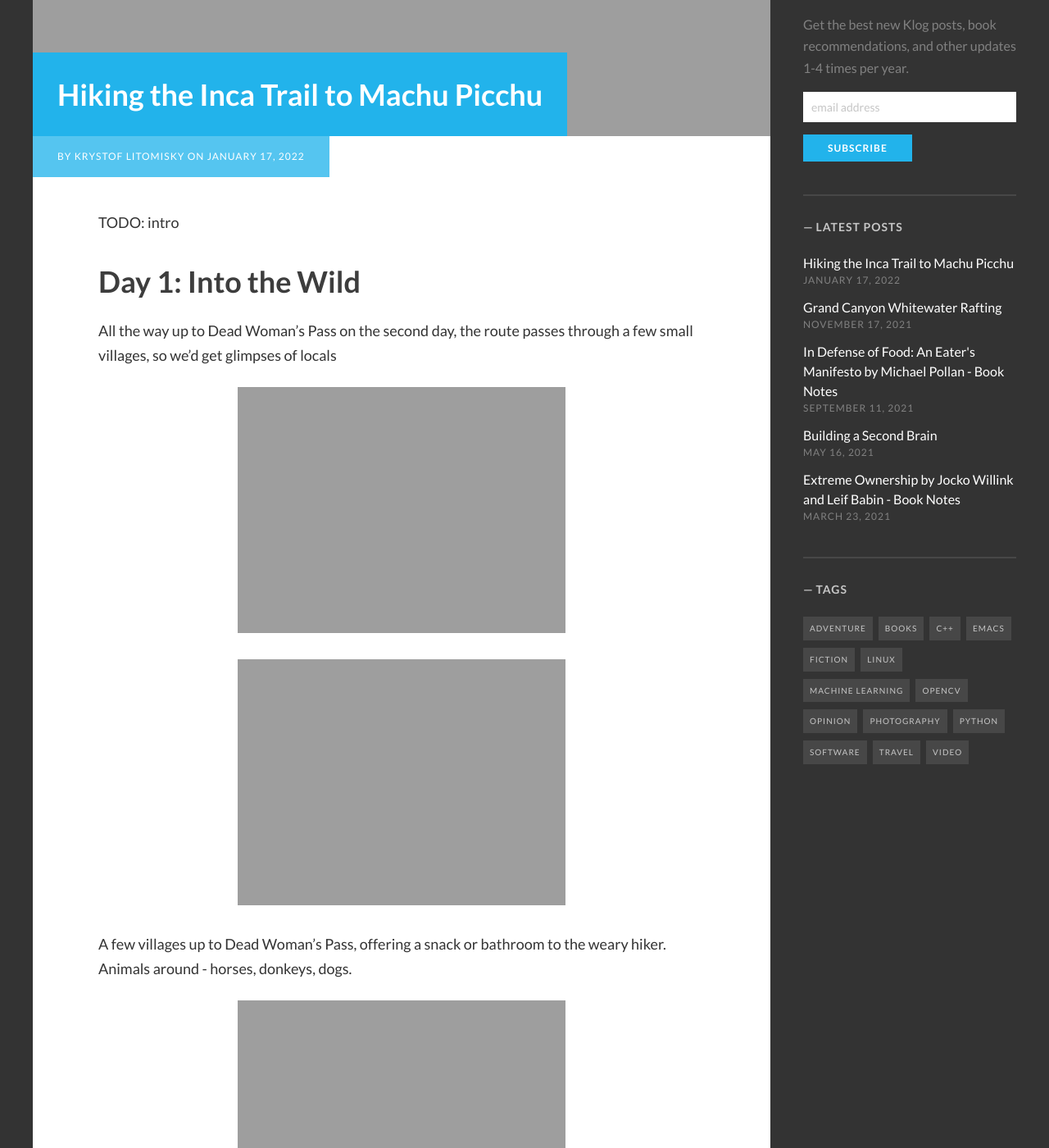
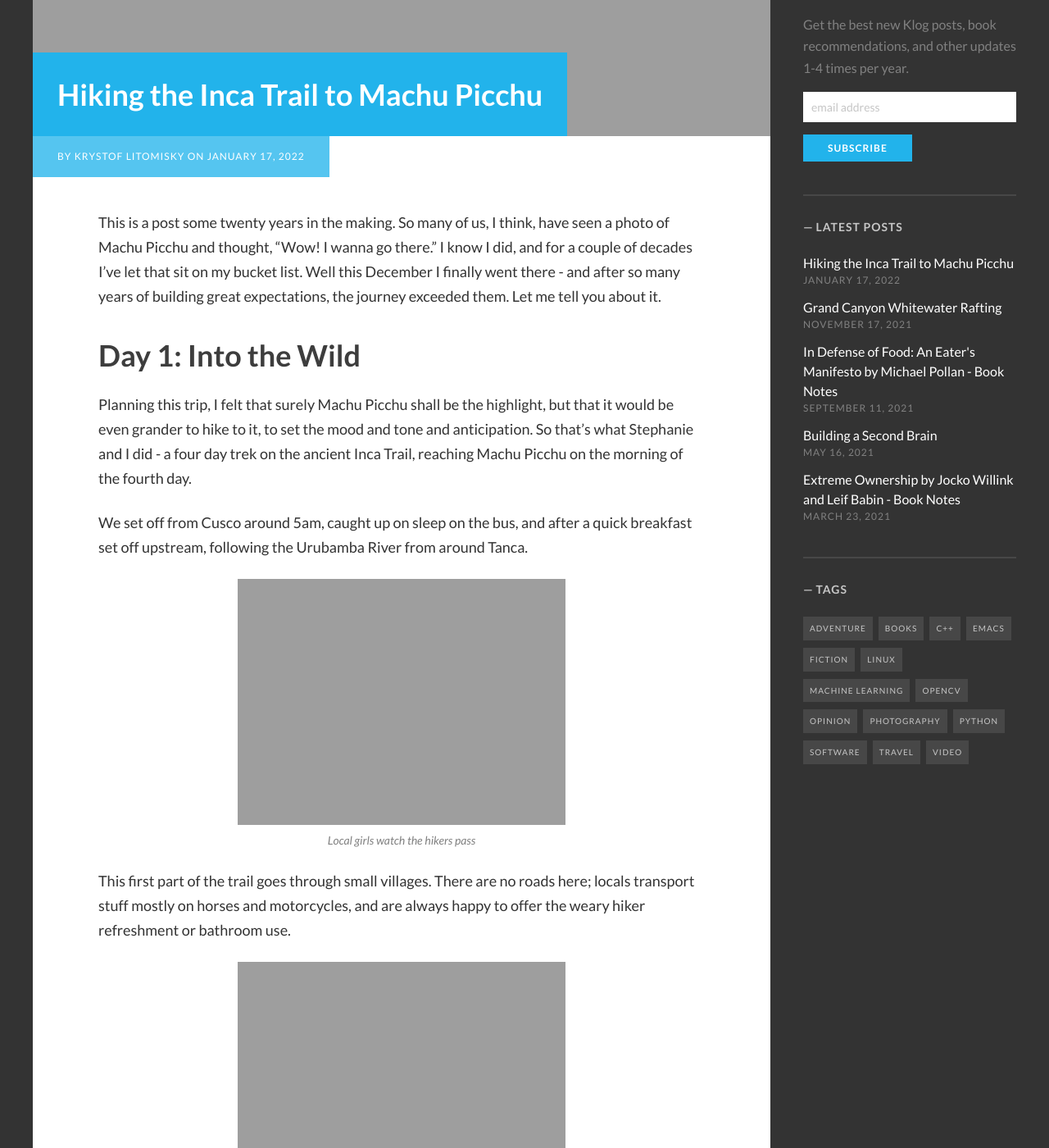
Before and after one commit to krystofl/krystofl.github.io, a Jekyll site: the page built from _posts/2022-01-17-inca-trail-to-machu-picchu.md, in a window 1280 px wide and 1400 px high, scrolled down 662 px. Shown: the whole window at 82% size. Built offline with Jekyll 4.4.1, drawn with Linux system fonts in a browser that asks for light colours; some web fonts are replaced; comment, search, counter and statistics services are not loaded; some of the changed text lies outside the part shown.

Commit message:
First complete-ish draft of Inca trail post

```diff
--- a/_posts/2022-01-17-inca-trail-to-machu-picchu.md
+++ b/_posts/2022-01-17-inca-trail-to-machu-picchu.md
@@ -1,46 +1,65 @@
 ---
 layout: post
 title: Hiking the Inca Trail to Machu Picchu
-description: ""
+description: "Hiking the Inca Trail to Machu Picchu"
 tags: [Photography, Adventure, Travel]
 photos_dir: "2022-01-17-inca-trail-to-machu-picchu"
 banner_image: 20211226-224112-peru-KXL08423-Pano-Edit.jpg
 ---
 
-TODO: intro
-
-<!--more-->
+This is a post some twenty years in the making. So many of us, I think, have seen a photo of Machu Picchu and thought, "Wow! I wanna go there." I know I did, and for a couple of decades I've let that sit on my bucket list. Well this December I finally went there - and after so many years of building great expectations, the journey exceeded them. Let me tell you about it.
 
 
 # Day 1: Into the Wild
 
-All the way up to Dead Woman's Pass on the second day, the route passes through a few small villages, so we'd get glimpses of locals
+Planning this trip, I felt that surely Machu Picchu shall be the highlight, but that it would be even grander to hike to it, to set the mood and tone and anticipation. So that's what Stephanie and I did - a four day trek on the ancient Inca Trail, reaching Machu Picchu on the morning of the fourth day.
+
+We set off from Cusco around 5am, caught up on sleep on the bus, and after a quick breakfast set off upstream, following the Urubamba River from around Tanca.
 
 {% include post_image_full_lightbox.html
    filename="20211223-225944-peru-KXL07705.jpg"
    title="Local girls watch the hikers pass"
-   caption="" %}
+   caption="Local girls watch the hikers pass" %}
+
+<!--more-->
+
+This first part of the trail goes through small villages. There are no roads here; locals transport stuff mostly on horses and motorcycles, and are always happy to offer the weary hiker refreshment or bathroom use.
+
+{% include post_image_full_lightbox.html
+  filename="20211224-015212-peru-KXL07804.jpg"
+  title="A Peruvian man herds horses"
+  caption="" %}
+
+Most of the way up to Dead Woman's Pass, we'd see dogs walking on the trail - sometimes with people, but often alone. They were domesticated and well-fed, just making their merry way from outpost to another.
 
 {% include post_image_full_lightbox.html
    filename="20211224-004614-peru-KXL07737.jpg"
-   title="A horse feeds itself on a high plateau"
+   title="A horse grazes on a high plateau"
    caption="" %}
 
-A few villages up to Dead Woman's Pass, offering a snack or bathroom to the weary hiker. Animals around - horses, donkeys, dogs.
+ About three miles later we left the Urubamba River behind and started the ascent along the steeper Cusichaca River. This soon led us to the first Inca Ruins we'd pass on the trail: Llactapata, keeping a watchful eye on Patallacta in the valley below.
 
 {% include post_image_full_lightbox.html
    filename="20211224-011924-peru-KXL07769-Pano-Edit.jpg"
    title="Llactapata on the left keeps watch over Patallacta below"
    caption="Llactapata on the left keeps watch over Patallacta below" %}
 
-Not the original names - those are long forgotten. These names were given these places by those who rediscovered them, usually in the early 20th century. I think usually "discovery" here means someone ventured to the country and spoke to locals, who knew about the ruins and took the explorers there.
+I was overcome with great joy here - walking almost alone through these Inca ruins in the rugged Andes... this is exactly what I was looking for. Such ancient history, magic and magnetism, some ineffable pull on strings that lay quiet waiting for just this moment...
 
-[Hiram Bingham III](https://en.wikipedia.org/wiki/Hiram_Bingham_III), sometimes credited as the inspiration for Indiana Jones.
+> Old longings nomadic leap,<br/>
+  Chafing at custom's chain;<br/>
+  Again from its brumal sleep<br/>
+  Wakens the ferine strain.<br/>
 
-{% include post_image_full_lightbox.html
-   filename="20211224-015212-peru-KXL07804.jpg"
-   title="A Peruvian man herds horses"
-   caption="" %}
+"Atavism" came to mind, both the word and the John Myers O'Hara poem.
+
+TODO: another photo of Llactapata here?
+
+What a beautiful world.
+
+The names of these places, by the way, are not the original names - those are long forgotten. These names were given these places by those who "discovered" them, usually American adventurers in the early 20th century. "Discovery" here means that someone spoke to locals, who knew about the ruins and took the explorers there. Chief among them was [Hiram Bingham](https://en.wikipedia.org/wiki/Hiram_Bingham_III), the legendary adventurer and (some say) inspiration for Indiana Jones.
+
+We climbed for a few more hours that day, had some dinner, and admired the stunning clear night sky for a while before settling in to sleep early. We'd be waking up around 5 the next morning - a long day lay ahead.
 
 {% include post_image_full_lightbox.html
    filename="20211224-094439-peru-KXL07851.jpg"
@@ -51,66 +70,73 @@
 
 # Day 2: Dead Woman's Pass
 
+After a hearty breakfast, we set off early. The second day is the most challenging, with some 4,500 feet of elevation gain, and a peak altitude just shy of 14,000 feet at Dead Woman's Pass.
+
 {% include post_image_full_lightbox.html
    filename="20211224-200415-peru-KXL07863.jpg"
    title="The Cloud Forest"
    caption="The Cloud Forest" %}
 
-Pass through multiple microclimates - Cloud Forest to the barren passes.
+The trail passes through multiple microclimates - in the morning we passed through the lush Cloud Forest, and a few hours later we were walking through  barren passes.
 
 {% include post_image_full_lightbox.html
    filename="20211224-200638-peru-KXL07865.jpg"
    title="Cloud Forest"
    caption="Cloud Forest" %}
 
+Demand to hike the trail is high (though much lower now due to covid), and so it is only allowed to trek here through one of the local companies. For branding, these all have a strongly established color identity. We went with the green machine of [Alpaca Expeditions](https://www.alpacaexpeditions.com/) and simply referred to the other companies as "the blue company", "the gray company", "the purple company", and "the orange company".
+
 {% include post_image_full_lightbox.html
    filename="20211224-203037-peru-KXL07883.jpg"
    title="Porters climb the many stairs to Dead Woman's Pass"
-   caption="Porters climb the many stairs to Dead Woman's Pass" %}
-
-Companies by color - Alpaca is green. We all referred to the others by color - there's the orange company, the purple company, the gray company, the blue company...
+   caption="Porters from 'the orange company' climb the many stairs to Dead Woman's Pass" %}
 
 {% include post_image_full_lightbox.html
    filename="20211224-211005-peru-KXL07895.jpg"
    title="Cows grazing on a high mountain plateau"
    caption="Cows grazing on a high mountain plateau" %}
 
+The December weather in this part of the Andes is mercurial, and we got our taste of rain on the climb to help sharpen our senses.
+
 {% include post_image_full_lightbox.html
   filename="20211224-215856-peru-KXL07903.jpg"
-  title="We got some cold rain to keep us sharp on the ascent to Dead Woman's Pass"
-  caption="We got some cold rain to keep us sharp on the ascent to Dead Woman's Pass" %}
+  title="The climb to Dead Woman's Pass"
+  caption="The climb to Dead Woman's Pass" %}
 
-We got our taste of rain
+The view from the top, after hours of struggle compounded by altitude, was amazing. I felt like the tough weather was a perfect match for the rugged Andes, and in my mind it improved the experience... the photos do not do it justice.
 
 {% include post_image_full_lightbox.html
    filename="20211224-230554-peru-KXL07928-Pano-Edit.jpg"
    title="The view from Dead Woman's Pass"
    caption="The view from Dead Woman's Pass" %}
 
+ I will admit to wishing that my "water-resistant" gloves were, in fact, "water-proof". That's a lesson learned.
+
 {% include post_image_full_lightbox.html
    filename="20211224-232202-peru-KXL07942.jpg"
    title="We descend from Dead Woman's Pass"
    caption="We descend from Dead Woman's Pass" %}
 
+We climbed back down 2,000 feet, ate a quick lunch... and started climbing again.
+
 {% include post_image_full_lightbox.html
    filename="20211225-032920-peru-KXL07982.jpg"
-   title="Rodrigo explains the secrets of Quipu"
-   caption="Rodrigo explains the secrets of Quipu" %}
+   title="Rodrigo explains what we know of the secrets of Quipu"
+   caption="Rodrigo explains what we know of the secrets of Quipu" %}
 
-[Quipu](https://en.wikipedia.org/wiki/Quipu) - the knot language
+[Quipu](https://en.wikipedia.org/wiki/Quipu) is the ancient method of recording information by knotting strings. We don't quite know how to decipher them.
 
 {% include post_image_full_lightbox.html
    filename="20211225-035345-peru-KXL08002-Pano-Edit.jpg"
    title="Runkuracay keeps watch over the descent from Dead Woman's Pass"
    caption="Runkuracay keeps watch over the descent from Dead Woman's Pass" %}
 
-Runkuracay (2nd pass)
-
 {% include post_image_full_lightbox.html
    filename="20211225-035759-peru-KXL08010.jpg"
    title="Wild purple flowers"
    caption="" %}
 
+The second pass, Runkuracay, is at 13,100 ft. The view from here was excellent again.
 
 {% include post_image_full_lightbox.html
   filename="20211225-050305-peru-KXL08046.jpg"
@@ -122,32 +148,37 @@
    title="Sayacmarka watches the lonely trail"
    caption="Sayacmarka watches the lonely trail" %}
 
+Sayacmarka is an ancient fort that watched the western access path to the mountain passes from a perch in the mountainside.
+
 {% include post_image_full_lightbox.html
   filename="20211225-055933-peru-KXL08053.jpg"
   title="Climbing to the fortress in the clouds"
   caption="Climbing to the fortress in the clouds" %}
 
-Sayacmarka (lonely fort in the clouds). One of my favorites parts of the trip. We were there alone. In this way the trip actually exceeded my high expectations.
+Walking through Sayacmarka was one of my favorite parts of the trip. Our group of nine was alone up there, the weather was changing quickly, and the fort stood solemn watch just as it had for centuries. I think in this way in particular the trip exceeded my expectations - I truly loved wandering its ancient corridors alone.
 
 {% include post_image_full_lightbox.html
    filename="20211225-062445-peru-KXL08079.jpg"
    title="Sayacmarka"
    caption="Sayacmarka" %}
 
+
 {% include post_image_full_lightbox.html
   filename="20211225-062208-peru-KXL08077.jpg"
   title="Sayacmarka"
   caption="Sayacmarka" %}
+
+Porters not only carried tents (and just about everything else), but they also set them up for us. They left in the morning after us, passed us, cooked us an outstanding lunch, left the lunch spot after us, passed us again, and then welcomed us to a campsite already setup, including our tents. This is what princes must feel like.
 
 {% include post_image_full_lightbox.html
    filename="20211225-073103-peru-KXL08081.jpg"
    title="Camp at Choquicocha"
    caption="Camp at Choquicocha" %}
 
-Porters not only carried these tents (and just about everything else), but they also set them up for us. They left in the morning after us, passed us, cooked us an outstanding lunch, left the lunch spot after us, passed us again, and then welcomed us to a campsite that is all setup, including our tents. This is what princes must feel like.
 
+# Day 3: Down to Winay Wayana
 
-# Day 3: Phuyupatamarca and Winay Huaayana
+We celebrated Christmas on the morning of the third day to a beautiful view.
 
 {% include post_image_full_lightbox.html
    filename="20211225-061432-peru-PXL_20211225_121432708_Original.jpg"
@@ -159,25 +190,28 @@
    title="This is how the magic happens"
    caption="This is how the magic happens" %}
 
-Many of the porters' English was no better than mine - they are people from the local mountains, and their native tongue is Qechua.
+Many of the porters' Spanish was no better than mine - they are people from the local mountains, and their native tongue is Qechua.
+
+Much of the day they'd be sucking on coca leaves for that extra burst of energy, resilience, to help with altitude sickness, for good vibes and general good health. We tried this also, but I found the tacticle feel of the experience - a bunch of dry leaves shoved in the corner of my mouth - not altogether pleasant. Coca tea, though, I loved, and drank every morning. If it were available in the US I would probably drink it regularly.
 
 {% include post_image_full_lightbox.html
    filename="20211225-225945-peru-KXL08201-Pano-Edit.jpg"
    title="The view from Phuyupatamarca, with Intipata in the distance"
    caption="The view from Phuyupatamarca, with Intipata in the distance" %}
 
-
-{% include post_image_full_lightbox.html
-   filename="20211226-011337-peru-KXL08257.jpg"
-   title="Intipata peeking through the trees"
-   caption="Intipata peeking through the trees" %}
-
+On the third day we had a flat hike to Phuyupatamarca, followed by a long steep descent to Intipata. The locations of the outposts reminded me of the [scene from the Lord of the Rings where Gondor calls to Rohan for aid with a sequence of bonfires over the mountains](https://www.youtube.com/watch?v=GDYQ3PJKrT8)... see Intipata cut into the mountainside in the distance in the photo above.
 
 {% include post_image_full_lightbox.html
   filename="20211226-002121-peru-KXL08230.jpg"
   title=""
   caption="" %}
 
+Rodrigo explained that about 80% of those stones are original - paving the Inca trail here for centuries.
+
+{% include post_image_full_lightbox.html
+   filename="20211226-011337-peru-KXL08257.jpg"
+   title="Intipata peeking through the trees"
+   caption="Intipata peeking through the trees" %}
 
 {% include post_image_full_lightbox.html
    filename="20211226-022710-peru-KXL08317.jpg"
@@ -189,32 +223,52 @@
    title="Intipata"
    caption="Intipata" %}
 
+After a tasty lunch and a longed-for nap, we went on a short walk to Winay Wayna.
+
 {% include post_image_full_lightbox.html
    filename="20211225-172733-peru-PXL_20211225_222733707.jpg"
-   title="Winay Huaayana"
-   caption="Winay Huaayana" %}
+   title="Winay Wayna"
+   caption="Winay Wayna" %}
 
 {% include post_image_full_lightbox.html
   filename="20211225-165348-peru-PXL_20211225_215348439.jpg"
-  title="Winay Huaayana"
-  caption="Winay Huaayana" %}
+  title="Winay Wayna"
+  caption="Winay Wayna" %}
 
 
 # Day 4: Machu Picchu
 
-Woke up at some ungodly hour - 4:30, maybe?
+Finally came the morning of the fourth day, when we'd reach the highly-anticipated finale: Machu Picchu.
 
-Climbed the feared staircase known as the "Gringo Killer" to the Sun Gate to finally, after much ado and excitement, and getting ready for this moment for twenty-something years, get our first view of Machu Picchu...
+We woke up bright and early - I think it was 4:30, but perhaps earlier. After a quick breakfast we started hiking with the rising sun.
+
+We climbed the feared staircase known to the guides as the "Gringo Killer" to the Sun Gate to finally, after much ado and excitement, after building up to this moment for twenty-something years, get our first view of Machu Picchu...
 
 {% include post_image_full_lightbox.html
    filename="20211226-195150-peru-KXL08334.jpg"
    title="Our first view of Machu Picchu from the Sun Gate"
    caption="Our first view of Machu Picchu from the Sun Gate" %}
 
+Yeah, the weather didn't exactly cooperate, and we didn't see diddly-squat. But hey, we did not lose heart and continued on in our journey, and by the time we reached Machu Picchu the clouds finally started to burn off, and the payoff was so worth it:
+
+{% include post_image_full_lightbox.html
+   filename="20211226-224112-peru-KXL08423-Pano-Edit.jpg"
+   title="Machu Picchu"
+   caption="Machu Picchu" %}
+
+It brought a huge smile to my face. We wandered the ancient city for a while.
+
 {% include post_image_full_lightbox.html
    filename="20211227-005909-peru-KXL08539.jpg"
    title="Machu Picchu"
    caption="Machu Picchu" %}
+
+That mountain just past the city is Huayna Picchu, and a long set of steep, narrow stairs leads to a small outpost at the top... so of course I climbed up there, too.
+
+{% include post_image_full_lightbox.html
+   filename="20211227-000920-peru-KXL08483.jpg"
+   title="Krystof at the top of Huayna Picchu"
+   caption="The view from the top of Huayna Picchu" %}
 
 {% include post_image_full_lightbox.html
    filename="20211227-000041-peru-KXL08464.jpg"
@@ -222,38 +276,25 @@
    caption="Machu Picchu from Huayna Picchu" %}
 
 {% include post_image_full_lightbox.html
+  filename="20211227-002424-peru-KXL08513-Pano-Edit.jpg"
+  title="Machu Picchu from the top of Huayna Picchu"
+  caption="Machu Picchu from the top of Huayna Picchu" %}
+
+[Machu Picchu](https://en.wikipedia.org/wiki/Machu_Picchu) was built by the Incas around 1450 as an estate for the emperor Pachacuti, but abandoned about a century later at the time of the Spanish conquest. No Europeans visited the site until the 19th century.
+
+{% include post_image_full_lightbox.html
    filename="20211227-005315-peru-KXL08528.jpg"
    title="Machu Picchu"
    caption="Machu Picchu" %}
-
-{% include post_image_full_lightbox.html
-   filename="20211226-205503-peru-KXL08340.jpg"
-   title="Llamas at Machu Picchu"
-   caption="" %}
-
-{% include post_image_full_lightbox.html
-   filename="20211226-085728-peru-PXL_20211226_135728124.jpg"
-   title="Krystof and Stephanie at Machu Picchu"
-   caption="We made it!" %}
 
 {% include post_image_full_lightbox.html
    filename="20211227-010017-peru-KXL08540-Pano-Edit.jpg"
    title="Machu Picchu"
    caption="Machu Picchu" %}
 
-{% include post_image_full_lightbox.html
-   filename="20211226-224112-peru-KXL08423-Pano-Edit.jpg"
-   title="Machu Picchu"
-   caption="Machu Picchu" %}
-
-Very cool to climb the narrow stairs up to Huayna Picchu and gaze at Machu Picchu from "the other side".
+ Thanks again to [Alpaca Expeditions](https://www.alpacaexpeditions.com/), our guide Rodrigo, the incredible chef Alex, head porter Gilberto and his tip-top crew, my fellow adventurers, and of course Stephanie for making this a marvelous journey and a life goal accomplished. Mucho wow.
 
 {% include post_image_full_lightbox.html
-   filename="20211227-000920-peru-KXL08483.jpg"
-   title="The view from the top of Huayna Picchu"
-   caption="The view from the top of Huayna Picchu" %}
-
-{% include post_image_full_lightbox.html
-   filename="20211227-002424-peru-KXL08513-Pano-Edit.jpg"
-   title="Machu Picchu from the top of Huayna Picchu"
-   caption="Machu Picchu from the top of Huayna Picchu" %}
+  filename="20211226-085728-peru-PXL_20211226_135728124.jpg"
+  title="Krystof and Stephanie at Machu Picchu"
+  caption="We made it!" %}
```
